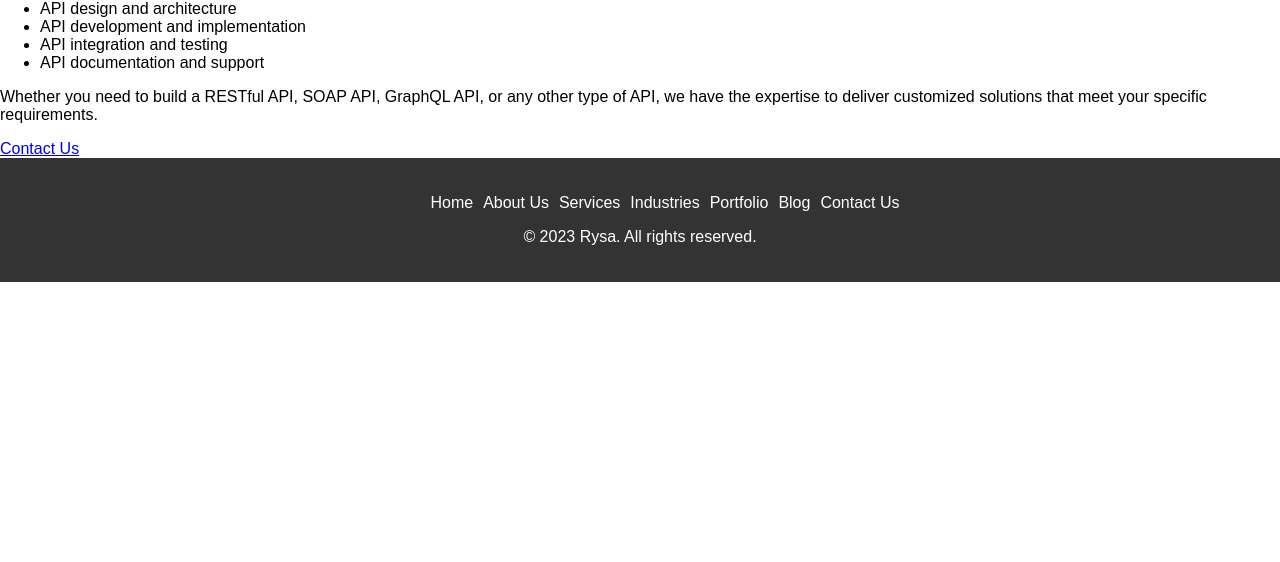
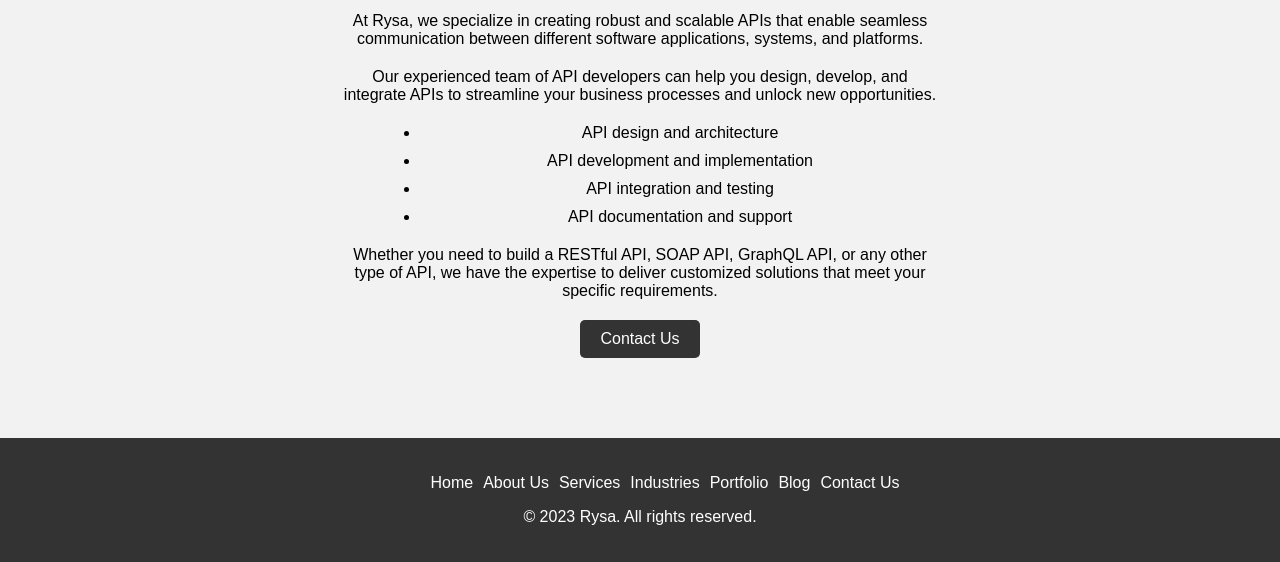
Before and after one commit to rysatech/rysatech.github.io, a plain HTML site: page web-development.html in a window 1280 px wide. Shown: the part 280-842 px from the top of the page. Before the commit the page ends 800 px from the top, so only its background shows below. Drawn offline with Linux system fonts and the light colour scheme; a script that the page names is missing.

Commit message:
--wip-- [skip ci]

```diff
--- a/styles.css
+++ b/styles.css
@@ -200,3 +200,51 @@ footer nav ul li a {
     flex-basis: 100%;
   }
 }
+
+
+/* API Development Section */
+section#api-development {
+  padding: 80px 20px;
+  text-align: center;
+  background-color: #f2f2f2;
+}
+
+.api-development-container {
+  max-width: 600px;
+  margin: 0 auto;
+}
+
+.api-development-container h3 {
+  font-size: 30px;
+  font-weight: bold;
+  margin-bottom: 40px;
+}
+
+.api-development-container p {
+  font-size: 16px;
+  margin-bottom: 20px;
+}
+
+.api-development-container ul {
+  list-style: disc;
+  margin-left: 40px;
+  margin-bottom: 20px;
+}
+
+.api-development-container ul li {
+  margin-bottom: 10px;
+}
+
+.api-development-container .btn {
+  display: inline-block;
+  padding: 10px 20px;
+  background-color: #333;
+  color: #fff;
+  text-decoration: none;
+  border-radius: 5px;
+  transition: background-color 0.3s;
+}
+
+.api-development-container .btn:hover {
+  background-color: #555;
+}
```
